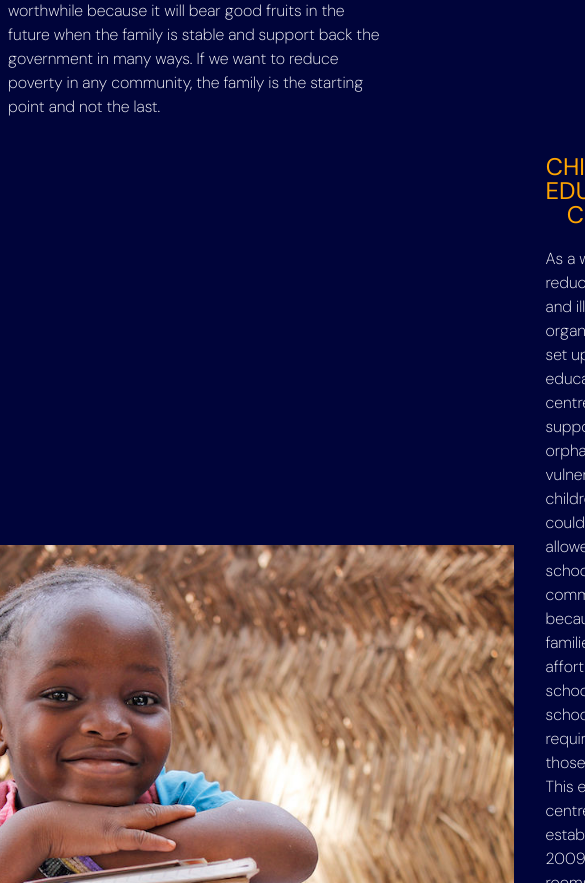
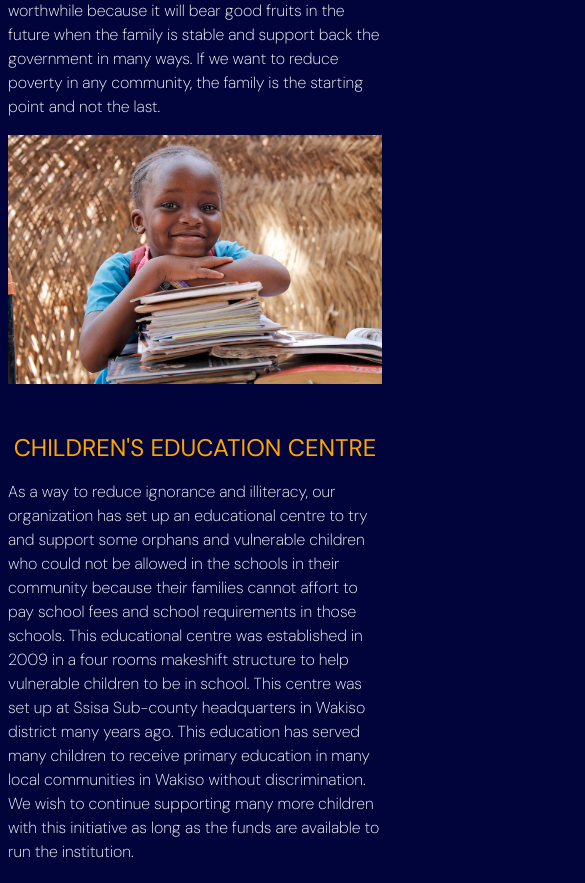
Before and after one commit to jroycodes/childSmileFoundation, a plain HTML site: page index.html in a window 390 px wide. Shown: the part 3860-4743 px from the top of the page, 585 px wide, since content can reach past the window. Drawn offline with Linux system fonts and the light colour scheme.

Commit message:
Fixed section7 responsiveness

```diff
--- a/styles.css
+++ b/styles.css
@@ -354,6 +354,22 @@ body {
   align-items: center;
   text-align: center;
 }
+.sect7 img{
+  max-inline-size: 100%;
+  object-fit: contain;
+}
+/* MOBILE */
+@media screen and (max-width: 992px) {
+  .sect7 {
+    display: flex;
+    justify-content: center;
+    align-items: center;
+    text-align: center;
+    flex-wrap: wrap;
+    gap: 2rem;
+  }
+}
+
 /* SECTION 8 */
 .one p {
   font-family: "DM Sans", sans-serif;
```
